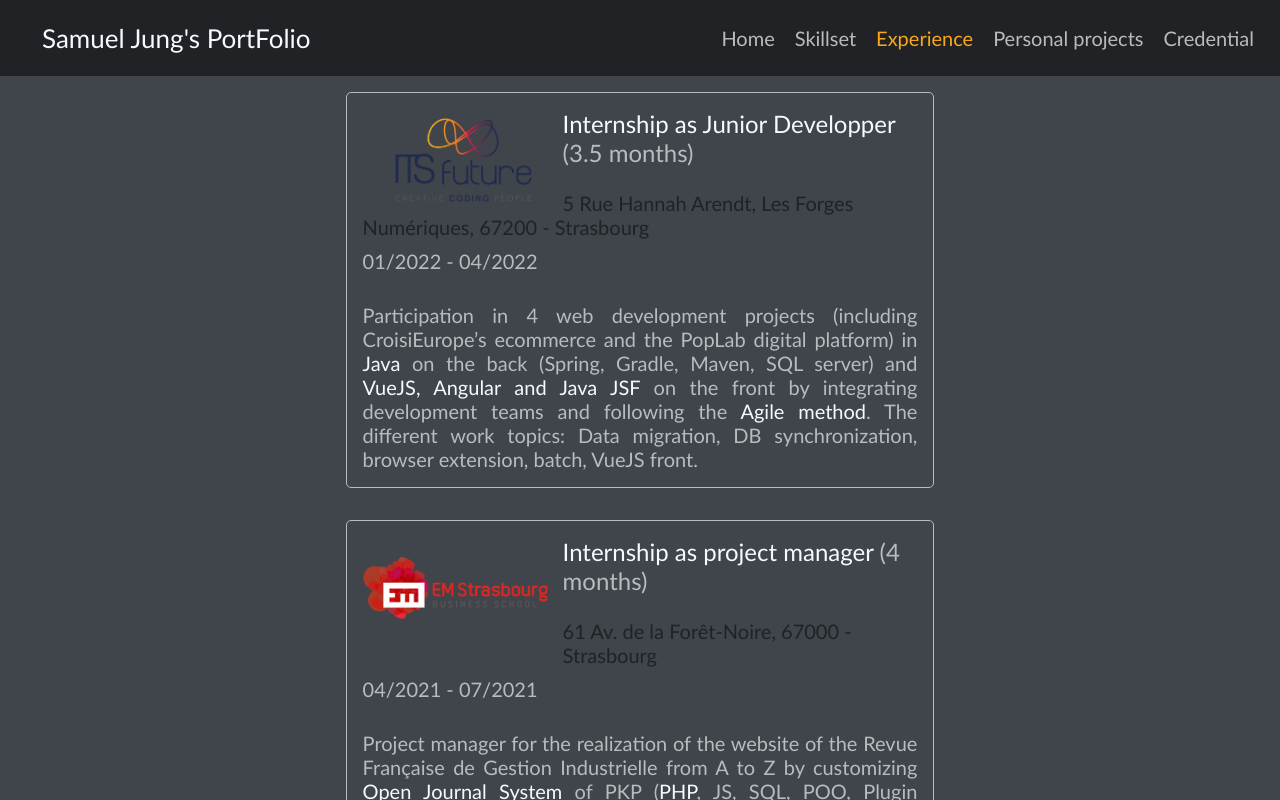
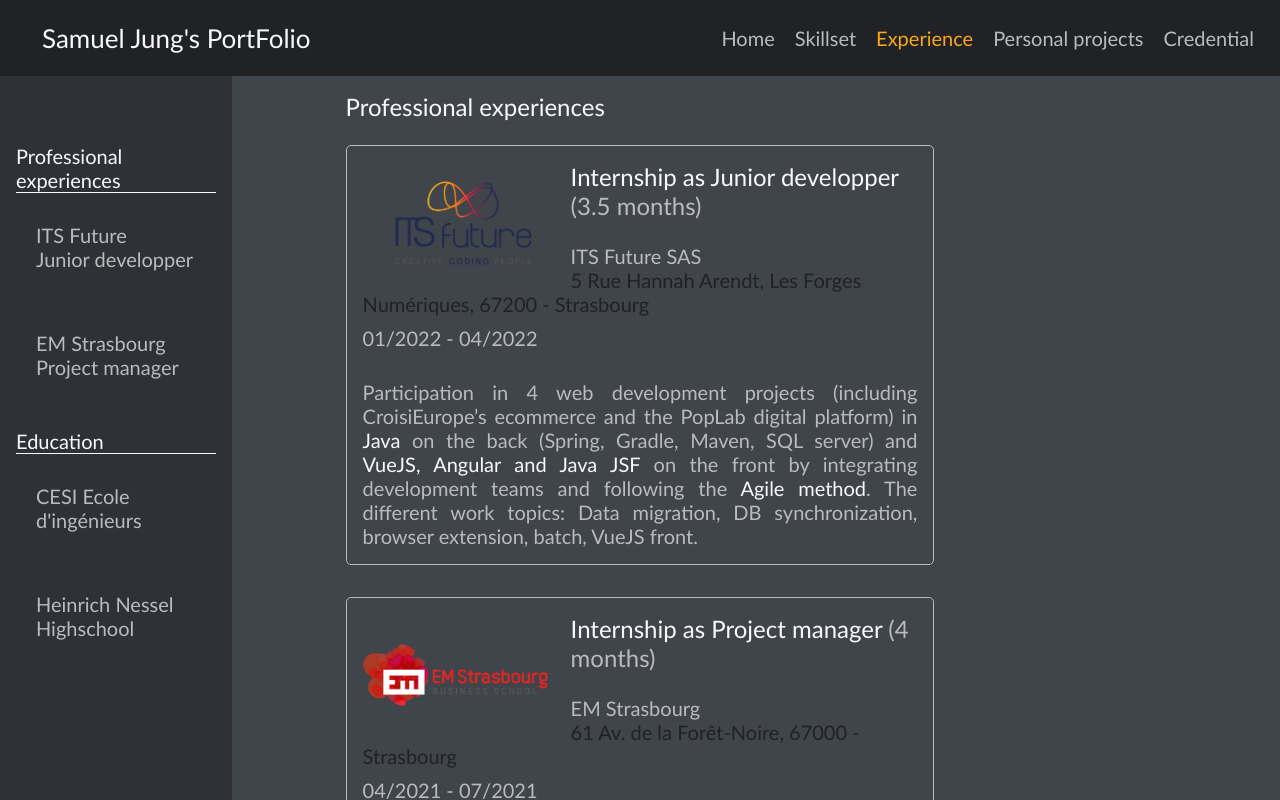
Before and after one commit to Dabmuel/PortFolio, a plain HTML site: page experience.html in a window 1280 px wide. Drawn offline with Linux system fonts and the light colour scheme.

Commit message:
experience

```diff
--- a/experience.html
+++ b/experience.html
@@ -23,12 +23,24 @@
                 </a>
             </nav>
         </header>
+        <div class="sidebar">
+            <p class="cat">Professional experiences</p>
+            <a href="#its-future">ITS Future<br/>Junior developper</a>
+            <a href="#em">EM Strasbourg<br/>Project manager</a>
+
+            <p class="cat">Education</p>
+            <a href="#cesi">CESI Ecole d'ingénieurs</a>
+            <a href="#heinrich">Heinrich Nessel Highschool</a>
+        </div>
         <div class="body-container">
             <div class="body">
                 <div class="experience">
-                    <div class="container">
-                        <img class="logo" src="/resources/img/experience/its-future.png">
-                        <p class="title">Internship as Junior Developper <span class="duration">(3.5 months)</span></p>
+                    <p class="cat">Professional experiences</p>
+
+                    <div class="container" id="its-future">
+                        <img class="logo" src="/resources/img/experience/its-future.png" style="padding: 10px 0;">
+                        <p class="title">Internship as Junior developper <span class="duration">(3.5 months)</span></p>
+                        <p class="place">ITS Future SAS</p>
                         <p class="adress">5 Rue Hannah Arendt, Les Forges Numériques, 67200 - Strasbourg</p>
                         <p class="date">01/2022 - 04/2022</p>
 
@@ -42,9 +54,10 @@
                         </p>
                     </div>
 
-                    <div class="container">
-                        <img class="logo" src="/resources/img/experience/EM-strasbourg.png" style="padding: 20px 0;">
-                        <p class="title">Internship as project manager <span class="duration">(4 months)</span></p>
+                    <div class="container" id="em">
+                        <img class="logo" src="/resources/img/experience/EM-strasbourg.png" style="padding: 30px 0;">
+                        <p class="title">Internship as Project manager <span class="duration">(4 months)</span></p>
+                        <p class="place">EM Strasbourg</p>
                         <p class="adress">61 Av. de la Forêt-Noire, 67000 - Strasbourg</p>
                         <p class="date">04/2021 - 07/2021</p>
 
@@ -54,6 +67,31 @@
                             PKP (<span class="highlight">PHP</span>, JS, SQL, POO, Plugin architecture).
                         </p>
                     </div>
+
+                    <br/><br/>
+                    <p class="cat">Education</p>
+
+                    <div class="container" id="cesi">
+                        <img class="logo" style="max-height: 140px; object-fit: cover;" src="/resources/img/experience/Cesi_Logo_INGENIEUR_quadri.png">
+                        <p class="title" style="padding-top: 0.5em;">CESI IT Engineering school <span class="duration">3rd year student</span></p>
+                        <p class="place">CESI Ecole d'ingénieurs</p>
+                        <p class="adress">Parc Club des Tanneries, 2 Allée des Foulons, 67380 - Strasbourg Lingolsheim</p>
+                        <p class="date">2019 - 2022</p>
+                    </div>
+
+                    <div class="container" id="heinrich">
+                        <img class="logo" src="/resources/img/experience/heinrich.svg">
+                        <p class="title" style="padding-top: 0.5em;">Scientific Baccalaureate <span class="duration">with Honors</span></p>
+                        <p class="place">Heinrich Nessel Highschool</p>
+                        <p class="adress">123 Route de Strasbourg, 67500 - Haguenau</p>
+                        <p class="date">2016 - 2019</p>
+
+                        <p class="description">
+                            <span class="highlight">Engineering Sciences</span><br/>
+                            Computer Science and Digital Science specialtiy (ISN)<br/>
+                            Reinforced English Engineering Sciences option
+                        </p>
+                    </div>
                 </div>
             </div>
         </div>
--- a/resources/css/pages/experience.css
+++ b/resources/css/pages/experience.css
@@ -4,6 +4,14 @@
     flex-direction: column;
     align-items: center;
     justify-content: center;
+}
+
+.experience .cat {
+    width: 80%;
+    margin: 0;
+    padding-bottom: 1em;
+    font-size: 24;
+    color: #f8f8ff;
 }
 
 .experience .container {
@@ -19,8 +27,10 @@
 
 .experience .container .logo {
     max-height: 200px;
+    min-width: 200px;
     max-width: 200px;
 
+    margin-right: 0.5em;
     float: left;
 }
 
@@ -32,6 +42,12 @@
 }
 
 .experience .container .title .duration {
+    color: #b9bbbe;
+}
+
+.experience .container .place {
+    margin: 0;
+    font-size: 20;
     color: #b9bbbe;
 }
 
--- a/resources/css/sidebar.css
+++ b/resources/css/sidebar.css
@@ -10,6 +10,15 @@
     flex-direction: column;
 
     background-color: #2f3136;
+}
+
+.sidebar .cat {
+    margin: 0;
+    padding-top: 1em;
+    font-size: 20px;
+
+    color: #f8f8ff;
+    border-bottom: 1px solid #f8f8ff;;
 }
 
 .sidebar a {
```
Also changed, not shown: resources/img/experience/Cesi_Logo_INGENIEUR_quadri.png (added), resources/img/experience/heinrich.svg (added).
